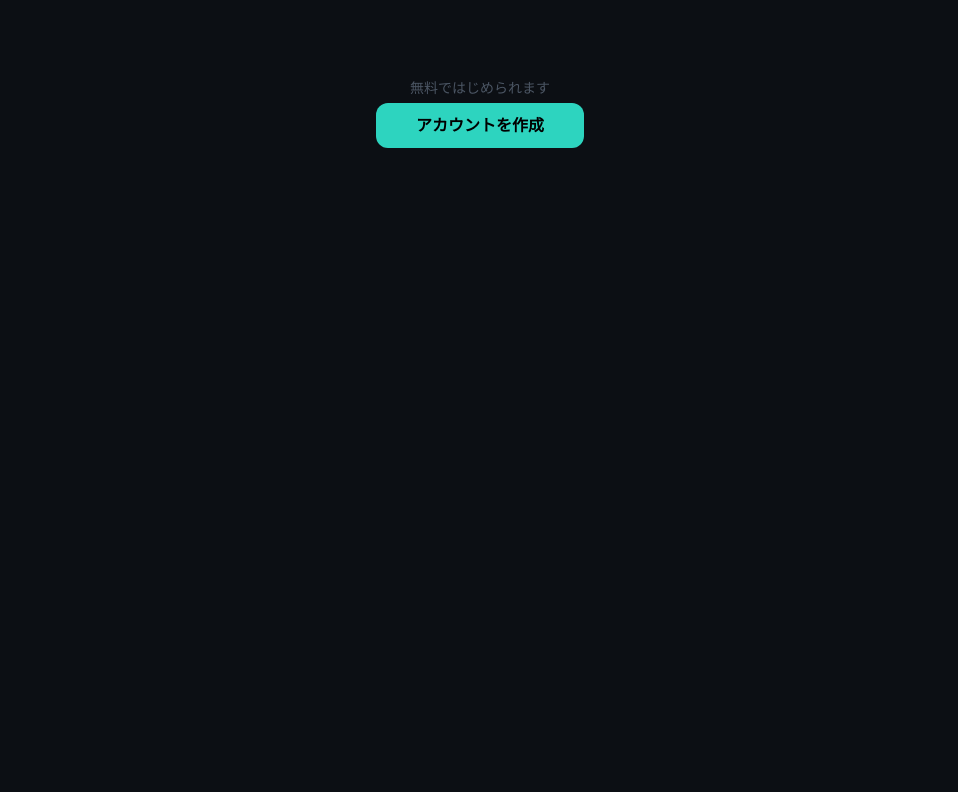
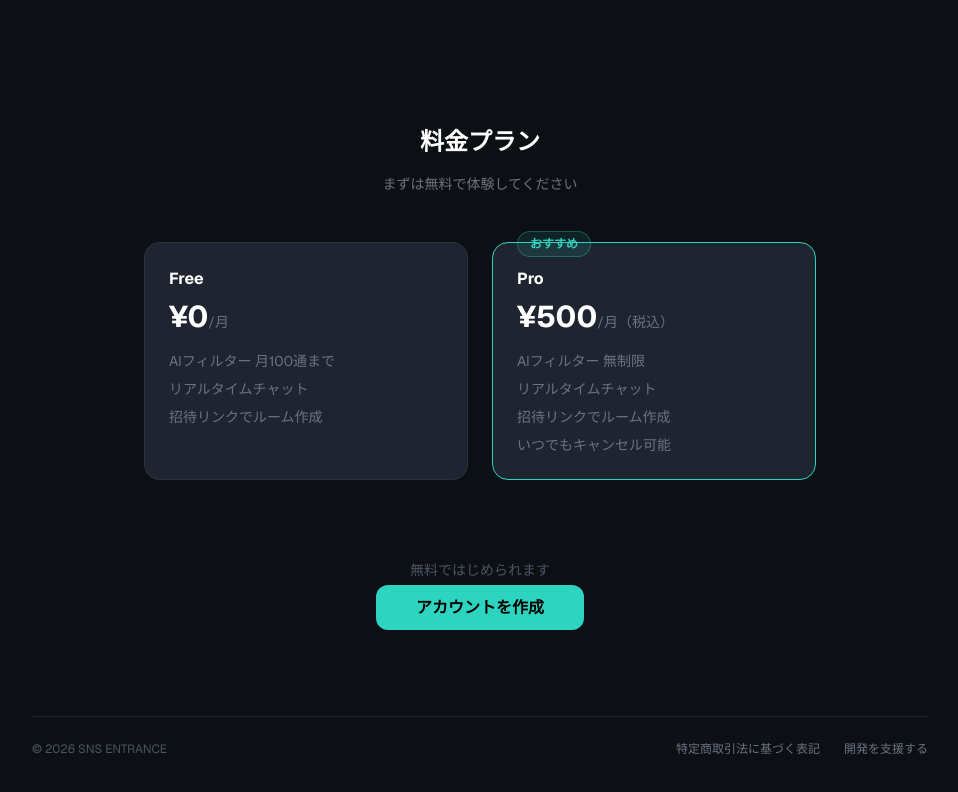
Before and after one commit to kihirokwhr/sns-entrance, a Next.js app: page / in a window 1280 px wide. Shown: the part 880-1672 px from the top of the page, without its empty margins (160-1118 px from the left). Before the commit the page ends 1114 px from the top, so only its background shows below. Built offline with nearby package versions, Linux system fonts and the light colour scheme.

Commit message:
サポート情報追加

```diff
--- /dev/null
+++ b/app/legal/page.tsx
@@ -0,0 +1,77 @@
+import Link from 'next/link'
+
+export default function LegalPage() {
+  return (
+    <main className="min-h-full px-6 py-16 max-w-2xl mx-auto">
+      <Link href="/" className="text-sm text-c-text-sub hover:text-c-text transition-colors mb-8 inline-block">
+        ← トップへ戻る
+      </Link>
+
+      <h1 className="text-2xl font-bold text-c-text mb-8">特定商取引法に基づく表記</h1>
+
+      <div className="space-y-6">
+        <Section title="販売業者">
+          {/* TODO: あなたの事業者名に変更してください */}
+          川原　暉弘
+        </Section>
+
+        <Section title="運営責任者">
+          {/* TODO: あなたの氏名に変更してください */}
+          川原　暉弘
+        </Section>
+
+        <Section title="所在地">
+          {/* TODO: あなたの住所に変更してください（開示請求があった場合に遅滞なく開示する旨でも可） */}
+          請求があった場合、遅滞なく開示いたします。
+        </Section>
+
+        <Section title="連絡先">
+          {/* TODO: サポートメールアドレスに変更してください */}
+          メール: c6964657@gmail.com<br />
+          ※お問い合わせはメールにてお願いいたします。
+        </Section>
+
+        <Section title="販売価格">
+          <ul className="list-disc list-inside space-y-1">
+            <li>Free プラン: 無料（AIフィルター月100通まで）</li>
+            <li>Pro プラン: 月額500円（税込）</li>
+          </ul>
+        </Section>
+
+        <Section title="支払方法">
+          クレジットカード決済（Stripe経由）
+        </Section>
+
+        <Section title="支払時期">
+          Pro プランへのアップグレード時に初回決済が行われ、以降毎月自動更新されます。
+        </Section>
+
+        <Section title="サービス提供時期">
+          お支払い完了後、即時ご利用いただけます。
+        </Section>
+
+        <Section title="返品・キャンセルについて">
+          デジタルサービスの性質上、返品はお受けできません。<br />
+          サブスクリプションはいつでもキャンセル可能です。キャンセル後は次回更新日まで引き続きご利用いただけます。
+        </Section>
+
+        <Section title="動作環境">
+          モダンブラウザ（Chrome, Firefox, Safari, Edge の最新版）にてご利用いただけます。
+        </Section>
+      </div>
+
+      <footer className="mt-16 pt-8" style={{ borderTop: '1px solid var(--c-border)' }}>
+        <p className="text-xs text-c-text-muted">&copy; {new Date().getFullYear()} SNS ENTRANCE</p>
+      </footer>
+    </main>
+  )
+}
+
+function Section({ title, children }: { title: string; children: React.ReactNode }) {
+  return (
+    <div className="pb-6" style={{ borderBottom: '1px solid var(--c-border)' }}>
+      <h2 className="text-sm font-bold text-c-accent mb-2">{title}</h2>
+      <div className="text-sm text-c-text-sub leading-relaxed">{children}</div>
+    </div>
+  )
+}
--- a/app/page.tsx
+++ b/app/page.tsx
@@ -60,6 +60,49 @@ export default function LandingPage() {
         </div>
       </section>
 
+      {/* Pricing Section */}
+      <section id="pricing" className="mt-32 w-full max-w-4xl">
+        <h2 className="text-center text-2xl font-bold text-c-text mb-4">料金プラン</h2>
+        <p className="text-center text-sm text-c-text-sub mb-12">まずは無料で体験してください</p>
+        <div className="grid grid-cols-1 md:grid-cols-2 gap-6 max-w-2xl mx-auto">
+          <div
+            className="rounded-2xl p-6"
+            style={{ border: '1px solid var(--c-border)', background: 'var(--c-surface)' }}
+          >
+            <h3 className="text-base font-bold text-c-text mb-1">Free</h3>
+            <p className="text-3xl font-bold text-c-text mt-2">
+              ¥0<span className="text-sm font-normal text-c-text-sub">/月</span>
+            </p>
+            <ul className="mt-4 space-y-2">
+              <li className="text-sm text-c-text-sub">AIフィルター 月100通まで</li>
+              <li className="text-sm text-c-text-sub">リアルタイムチャット</li>
+              <li className="text-sm text-c-text-sub">招待リンクでルーム作成</li>
+            </ul>
+          </div>
+          <div
+            className="rounded-2xl p-6 relative"
+            style={{ border: '1px solid var(--c-accent)', background: 'var(--c-surface)' }}
+          >
+            <span
+              className="absolute -top-3 left-6 text-xs font-bold px-3 py-1 rounded-full text-c-accent"
+              style={{ background: 'var(--c-accent-soft)', border: '1px solid var(--c-accent-soft-bd)' }}
+            >
+              おすすめ
+            </span>
+            <h3 className="text-base font-bold text-c-text mb-1">Pro</h3>
+            <p className="text-3xl font-bold text-c-text mt-2">
+              ¥500<span className="text-sm font-normal text-c-text-sub">/月（税込）</span>
+            </p>
+            <ul className="mt-4 space-y-2">
+              <li className="text-sm text-c-text-sub">AIフィルター 無制限</li>
+              <li className="text-sm text-c-text-sub">リアルタイムチャット</li>
+              <li className="text-sm text-c-text-sub">招待リンクでルーム作成</li>
+              <li className="text-sm text-c-text-sub">いつでもキャンセル可能</li>
+            </ul>
+          </div>
+        </div>
+      </section>
+
       <div className="mt-20 text-center">
         <p className="text-c-text-muted text-sm mb-4">無料ではじめられます</p>
         <Link
@@ -69,6 +112,26 @@ export default function LandingPage() {
           アカウントを作成
         </Link>
       </div>
+
+      {/* Footer */}
+      <footer className="mt-24 w-full max-w-4xl pb-12" style={{ borderTop: '1px solid var(--c-border)', paddingTop: '24px' }}>
+        <div className="flex flex-col md:flex-row items-center justify-between gap-4">
+          <p className="text-xs text-c-text-muted">&copy; {new Date().getFullYear()} SNS ENTRANCE</p>
+          <div className="flex gap-6">
+            <Link href="/legal" className="text-xs text-c-text-sub hover:text-c-text transition-colors">
+              特定商取引法に基づく表記
+            </Link>
+            <a
+              href="https://ko-fi.com/sns_entrance"
+              target="_blank"
+              rel="noopener noreferrer"
+              className="text-xs text-c-text-sub hover:text-c-text transition-colors"
+            >
+              開発を支援する
+            </a>
+          </div>
+        </div>
+      </footer>
     </main>
   )
 }
```
